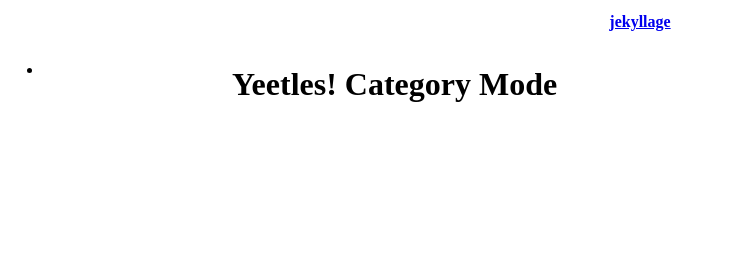
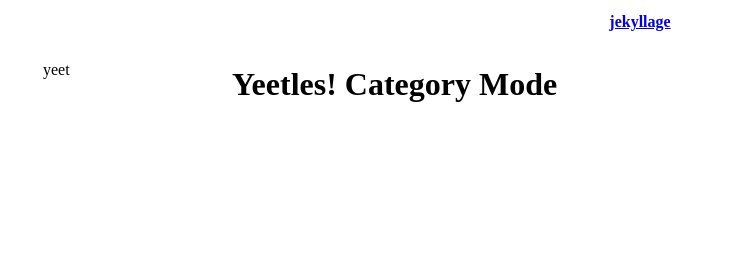
Before and after one commit to collagettrpg/jekyllage, a Jekyll site: the page built from sand/_posts/2019-12-2-yeetles.md, in a window 1280 px wide. Shown: the top 255 px of the page, without its empty margins (0-731 px from the left). Built offline with Jekyll 4.4.1, drawn with Linux system fonts in a browser that asks for light colours; some web fonts are replaced.

Commit message:
broke stuff

```diff
--- a/_layouts/categories.html
+++ b/_layouts/categories.html
@@ -28,13 +28,7 @@ body{
 
 <ul>
 {% for category in page.categories %}
-  <li><a name="{{ category | first }}">{{ category | first }}</a>
-    <ul>
-    {% for post in category.last %}
-      <li><a href="{{ post.url }}">{{ post.title }}</a></li>
-    {% endfor %}
-    </ul>
-  </li>
+  <p>yeet</p>
 {% endfor %}
 </ul>
 
```
